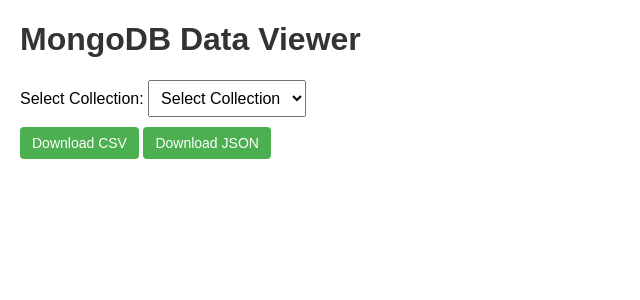
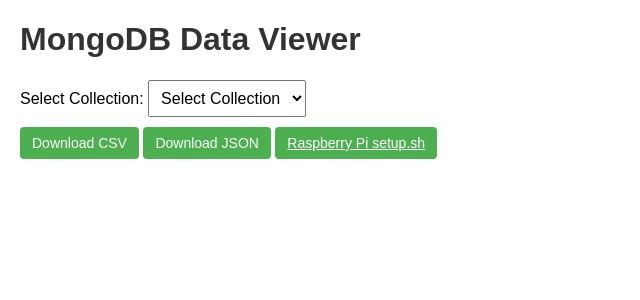
Before and after one commit to Radio-active-Boys/blueDevices, a Flask app: page / in a window 1280 px wide. Shown: the top 300 px of the page, without its empty margins (0-640 px from the left). Run offline with Flask 2, Linux system fonts and the light colour scheme; data that the repository does not hold is empty.

Commit message:
RaspPi added setup

```diff
--- a/app.py
+++ b/app.py
@@ -1,10 +1,12 @@
 import os
-from flask import Flask, render_template, jsonify, send_file
+from flask import Flask, render_template, jsonify, send_file, send_from_directory
 from pymongo import MongoClient
 import csv
 from io import BytesIO, StringIO
 from dotenv import load_dotenv
 import json
+
+
 # Load environment variables from .env file
 load_dotenv()
 
@@ -68,5 +70,12 @@ def download_json(collection_name):
 
     return response
 
+
+@app.route('/download_setup')
+def download_setup():
+    setup_file_path = os.path.join(app.root_path, 'file', 'setup.sh')
+    return send_from_directory(app.root_path, 'file/setup.sh', as_attachment=True)
+
+
 if __name__ == "__main__":
     app.run(host="0.0.0.0", port=int(os.environ.get("PORT", 5000)))
--- a/templates/index.html
+++ b/templates/index.html
@@ -50,6 +50,7 @@
     <div id="downloadButtons">
         <button class="downloadButton" onclick="downloadData('csv')">Download CSV</button>
         <button class="downloadButton" onclick="downloadData('json')">Download JSON</button>
+        <a class="downloadButton" href="/download_setup" download="setup.sh">Raspberry Pi setup.sh</a>
     </div>
     <div id="dataContainer"></div>
 
```
Also changed, not shown: 1 other file.
